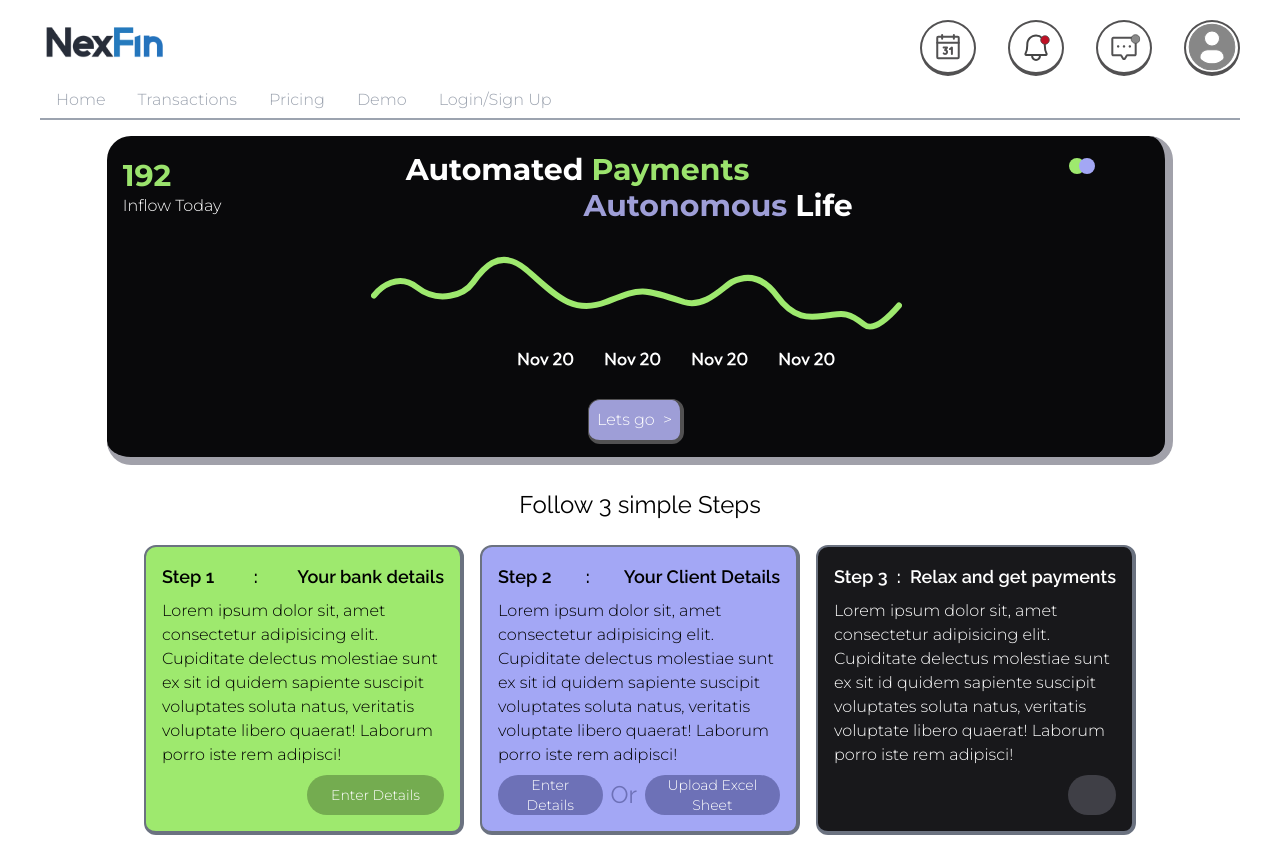
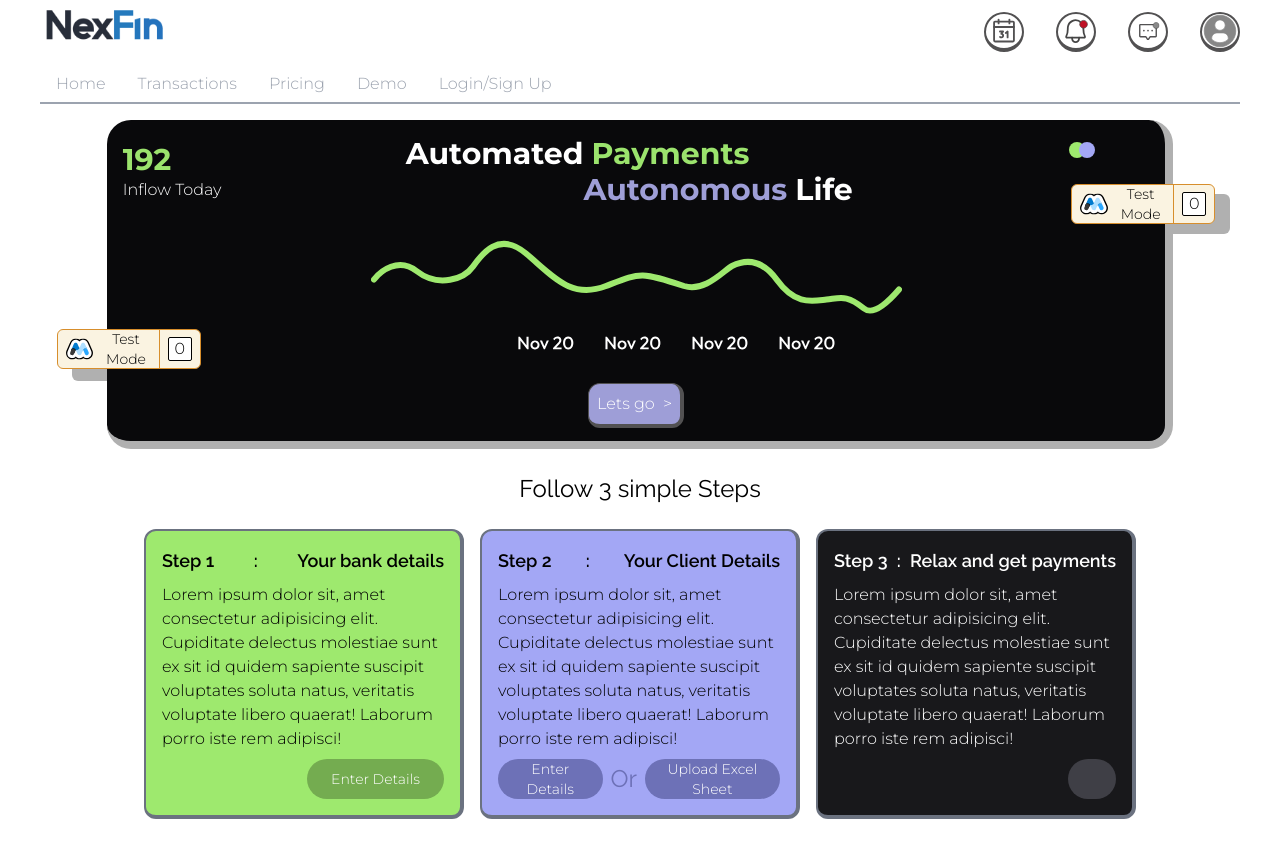
Before and after one commit to Tanishksoam/NEXfin, a React (Vite) app: page / in a window 1280 px wide. Built offline with nearby package versions, Linux system fonts and the light colour scheme.

Commit message:
navbar fixed

```diff
--- a/src/assets/images.jsx
+++ b/src/assets/images.jsx
@@ -12,5 +12,22 @@ import msg from "./msg.svg";
 import activeNotification from "./active-notification.svg";
 import notification from "./notification.svg";
 import profile from "./profile.svg";
+import tag from "./tag.svg";
 
-export { logo, pic2, pic3, pic4, pic1, phonepe, menu, graph, calender, activeMsg, msg, activeNotification, notification, profile};
+export {
+  logo,
+  pic2,
+  pic3,
+  pic4,
+  pic1,
+  phonepe,
+  menu,
+  graph,
+  calender,
+  activeMsg,
+  msg,
+  activeNotification,
+  notification,
+  profile,
+  tag,
+};
--- a/src/components/Header-button.jsx
+++ b/src/components/Header-button.jsx
@@ -2,8 +2,8 @@ import React from "react";
 
 const Header_button = ({ sorc }) => {
   return (
-    <li className=" w-14 h-14 border-2 border-[#525152] border-b-4 rounded-full flex items-center justify-center overflow-hidden ">
-      <img src={sorc} alt="" />
+    <li className=" w-10 h-10 border-2 border-[#525152] border-b-4 rounded-full flex items-center justify-center overflow-hidden ">
+      <img className=" w-[65%] h-auto" src={sorc} alt="" />
     </li>
   );
 };
--- a/src/components/header.jsx
+++ b/src/components/header.jsx
@@ -16,8 +16,8 @@ const Header = () => {
 
   return (
     <div className="w-full  bg-white  sticky top-0 z-50 px-10">
-      <div className="max-w-screen h-full mx-auto flex items-center justify-between">
-        <div className=" h-20 justify-center items-center">
+      <div className="max-w-screen h-16 flex items-center justify-between">
+        <div className=" h-10 flex justify-center items-center">
           <Link to="/">
             <img
               src={logo}
@@ -33,8 +33,8 @@ const Header = () => {
             className="sm:w-20 w-16 md:hidden justify-center items-center"
           />
         </div>
-        <div className="md:flex items-center gap-8 font-titleFont md:visible hidden">
-          <ul className="flex items-center gap-8 font-titleFont mt-4">
+        <div className="md:flex items-center justify-center gap-8 font-titleFont  hidden">
+          <ul className="flex justify-center items-center gap-8 font-titleFont ">
             <Header_button sorc={calender} />
             <Header_button sorc={activeNotification} />
             <Header_button sorc={activeMsg} />
@@ -42,12 +42,16 @@ const Header = () => {
             {user !== null ? (
               <div className="flex items-center gap-8 font-titleFont">
                 <Link to="/dashboard">
-                  <Header_button sorc={user.image} />
+                  <li className=" w-10 h-10 border-2 border-[#525152] border-b-4 rounded-full flex items-center justify-center overflow-hidden ">
+                    <img className=" w-[100%] h-auto" src={user.image} alt="" />
+                  </li>
                 </Link>
               </div>
             ) : (
               <Link to="/login">
-                <Header_button sorc={profile} />
+                <li className=" w-10 h-10 border-2 border-[#525152] border-b-4 rounded-full flex items-center justify-center overflow-hidden ">
+                  <img className=" w-[100%] h-auto" src={profile} alt="" />
+                </li>
               </Link>
             )}
           </ul>
--- a/src/components/hero.jsx
+++ b/src/components/hero.jsx
@@ -1,11 +1,43 @@
 import React from "react";
-import { graph } from "../assets/images";
+import { graph, tag } from "../assets/images";
 import Steps from "./steps";
 
 const Hero = () => {
   return (
     <div className=" w-screen h-100vh flex flex-col justify-center gap-6 items-center my-4 z-4 relative ">
-      <div className="w-5/6 bg-zinc-950 relative flex flex-col justify-center items-center gap-8 rounded-3xl p-4 border-zinc-400 border-b-8 border-r-8 z-20">
+      <div className="w-5/6 bg-zinc-950 relative flex flex-col justify-center items-center gap-8 rounded-3xl p-4 border-[#B0B0B0] border-b-8 border-r-8 z-10">
+        <div className="w-36 h-10  bg-[#FAF3E1] border-[1px] border-[#D78E2C] rounded-md absolute z-20 top-[65%] left-[-50px] flex items-center justify-between ">
+          <div className="w-auto h-full pl-2  bg-transparent flex items-center justify-center overflow-hidden ">
+            <img className=" w-10 h-10" src={tag} alt="" />
+          </div>
+          <h1 className="text-black text-sm p-2  font-bodyFont text-center">
+            Test Mode
+          </h1>
+          <div className="w-auto h-full border-l-[1px] p-2  border-[#D78E2C] bg-transparent flex items-center justify-center ">
+            <div className=" w-6 h-6 border-[1px] border-black bg-white rounded-sm flex items-center justify-center ">
+              <h4>0</h4>
+            </div>
+          </div>
+        </div>
+        <div className="w-36 h-10  bg-[#B0B0B0]  rounded-md absolute z-0 top-[69%] left-[-35px] "></div>
+        <div className="w-36 h-10  bg-zinc-950  absolute z-10 top-[69%] left-0 "></div>
+
+        <div className="w-36 h-10  bg-[#FAF3E1] border-[1px] border-[#D78E2C] rounded-md absolute z-20 top-[20%] right-[-50px] flex items-center justify-between ">
+          <div className="w-auto h-full pl-2  bg-transparent flex items-center justify-center overflow-hidden ">
+            <img className=" w-10 h-10" src={tag} alt="" />
+          </div>
+          <h1 className="text-black text-sm p-2  font-bodyFont text-center">
+            Test Mode
+          </h1>
+          <div className="w-auto h-full border-l-[1px] p-2  border-[#D78E2C] bg-transparent flex items-center justify-center ">
+            <div className=" w-6 h-6 border-[1px] border-black bg-white rounded-sm flex items-center justify-center ">
+              <h4>0</h4>
+            </div>
+          </div>
+        </div>
+        <div className="w-36 h-10  bg-[#B0B0B0]  rounded-md absolute z-0 top-[23%] right-[-65px] "></div>
+        <div className="w-36 h-10  bg-zinc-950  absolute z-10 top-[23%] right-0 "></div>
+
         <div className=" w-full flex justify-between items-center">
           <div className=" w-auto text-white text-left">
             <h1 className="text-3xl text-[#9BE36D] font-bold font-bodyFont">
```
Also changed, not shown: src/assets/passwd_dump.txt (added), src/assets/tag.svg (added).
